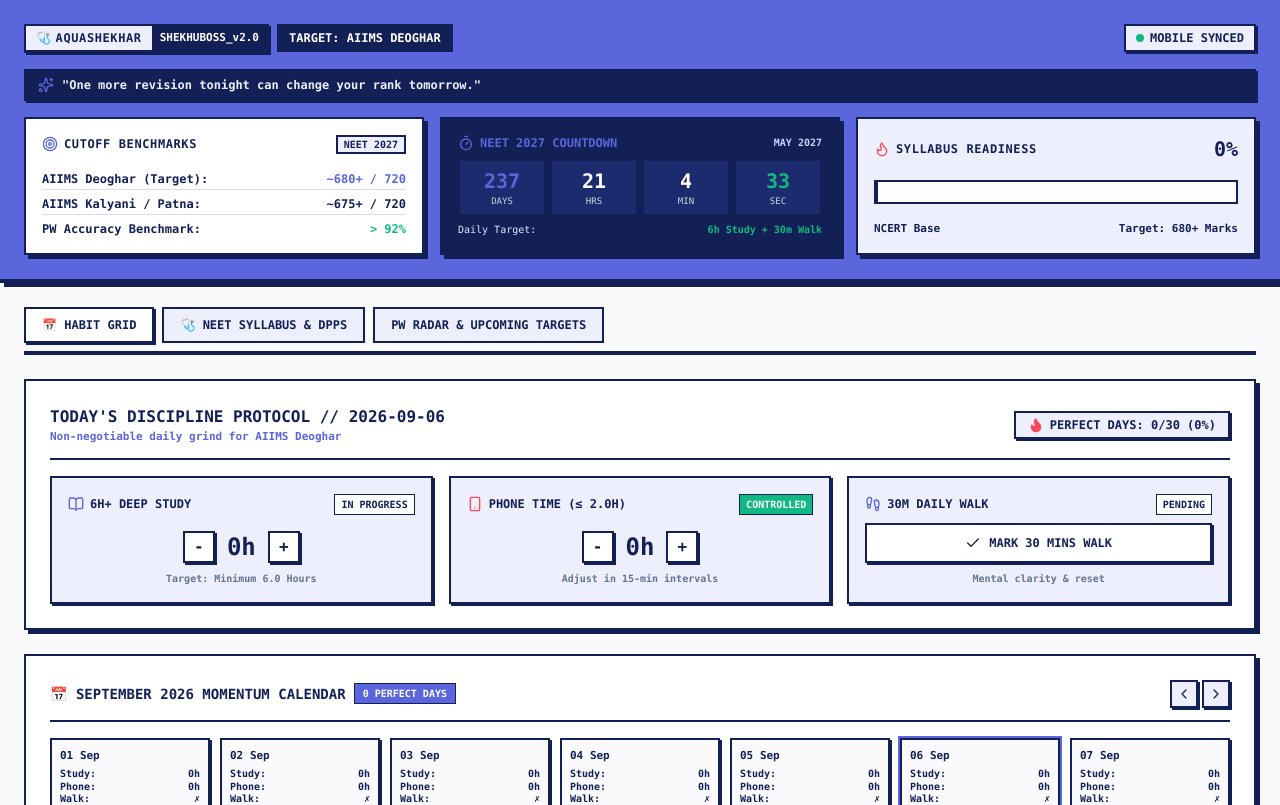
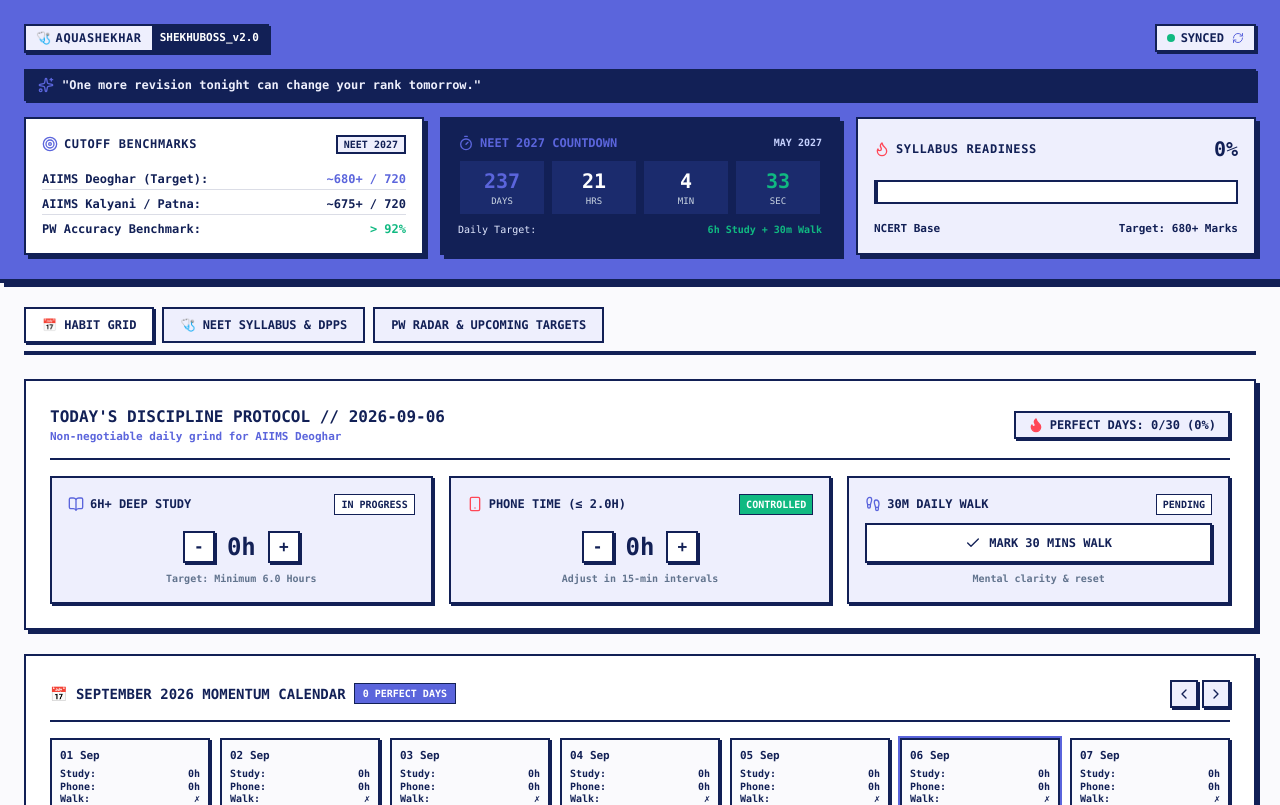
Before and after one commit to sumanvolt/neet-aiims-command-center, a Next.js app: page / in a window 1280 px wide. Shown: the top 805 px of the page. Built offline with nearby package versions, Linux system fonts and the light colour scheme.

Commit message:
feat: clean sync badge with embedded update button

```diff
--- a/components/GoalHeader.tsx
+++ b/components/GoalHeader.tsx
@@ -1,7 +1,7 @@
 "use client";
 
 import React, { useState, useEffect } from "react";
-import { Timer, Target, Flame, DownloadCloud, Sparkles } from "lucide-react";
+import { Timer, Target, Flame, DownloadCloud, Sparkles, RefreshCw } from "lucide-react";
 import { motion } from "framer-motion";
 
 interface GoalHeaderProps {
@@ -12,6 +12,7 @@ export default function GoalHeader({ overallProgress }: GoalHeaderProps) {
   const [timeLeft, setTimeLeft] = useState({ days: 0, hours: 0, minutes: 0, seconds: 0 });
   const [deferredPrompt, setDeferredPrompt] = useState<any>(null);
   const [showInstallBtn, setShowInstallBtn] = useState(false);
+  const [isUpdating, setIsUpdating] = useState(false);
 
   const neetExamDate = new Date("2027-05-02T14:00:00").getTime();
 
@@ -51,45 +52,70 @@ export default function GoalHeader({ overallProgress }: GoalHeaderProps) {
     }
   };
 
+  // Safe cache purge & reload without wiping localStorage progress
+  const handleForceUpdate = async () => {
+    setIsUpdating(true);
+    if ("caches" in window) {
+      const cacheNames = await caches.keys();
+      await Promise.all(cacheNames.map((c) => caches.delete(c)));
+    }
+    if ("serviceWorker" in navigator) {
+      const registrations = await navigator.serviceWorker.getRegistrations();
+      for (const reg of registrations) {
+        await reg.unregister();
+      }
+    }
+    window.location.reload();
+  };
+
   return (
     <header className="border-b-4 border-[#122056] bg-[#5b65dc] p-3 sm:p-6 shadow-[4px_4px_0px_0px_#122056]">
       <div className="max-w-7xl mx-auto flex flex-col gap-4">
-        <div className="flex flex-wrap items-center justify-between gap-2.5">
-          <div className="flex items-center gap-2 max-w-full">
-            <div className="flex items-center border-2 border-[#122056] bg-[#122056] shadow-[2px_2px_0px_0px_#122056] overflow-hidden whitespace-nowrap">
-              <span className="bg-[#eeeffd] text-[#122056] text-[10px] sm:text-xs font-black px-2.5 py-1 tracking-wider flex items-center gap-1">
-                <span>🩺</span> AQUASHEKHAR
-              </span>
-              <span className="text-white text-[9px] sm:text-[11px] font-mono font-bold px-2 py-1">
-                SHEKHUBOSS_v2.0
-              </span>
-            </div>
-            <span className="hidden sm:inline-block bg-[#122056] text-white font-black text-xs px-2.5 py-1 border-2 border-[#122056]">
-              TARGET: AIIMS DEOGHAR
+
+        {/* Navigation & Header Controls */}
+        <div className="flex items-center justify-between gap-2">
+          {/* Brand Tag */}
+          <div className="flex items-center border-2 border-[#122056] bg-[#122056] shadow-[2px_2px_0px_0px_#122056] overflow-hidden whitespace-nowrap">
+            <span className="bg-[#eeeffd] text-[#122056] text-[10px] sm:text-xs font-black px-2 sm:px-2.5 py-1 tracking-wider flex items-center gap-1">
+              <span>🩺</span> AQUASHEKHAR
+            </span>
+            <span className="text-white text-[9px] sm:text-[11px] font-mono font-bold px-2 py-1">
+              SHEKHUBOSS_v2.0
             </span>
           </div>
 
           <div className="flex items-center gap-2">
+            {/* Install Button (Appears only if not yet installed) */}
             {showInstallBtn && (
               <button
                 onClick={handleInstallClick}
-                className="bg-[#eeeffd] hover:bg-white text-[#122056] text-[10px] sm:text-xs font-black px-2.5 py-1 border-2 border-[#122056] shadow-[2px_2px_0px_0px_#122056] flex items-center gap-1 animate-pulse"
+                className="bg-[#ffe600] text-[#122056] text-[10px] sm:text-xs font-black px-2 py-1 border-2 border-[#122056] shadow-[2px_2px_0px_0px_#122056] flex items-center gap-1 animate-pulse"
               >
-                <DownloadCloud className="w-3.5 h-3.5" /> INSTALL APP
+                <DownloadCloud className="w-3 h-3" /> INSTALL
               </button>
             )}
-            <div className="bg-[#eeeffd] px-2.5 py-1 border-2 border-[#122056] font-bold text-[10px] sm:text-xs shadow-[2px_2px_0px_0px_#122056] flex items-center gap-1.5 whitespace-nowrap">
-              <span className="w-2 h-2 rounded-full bg-[#10b981]"></span>
-              MOBILE SYNCED
-            </div>
+
+            {/* Clean Tap-to-Update & Synced Indicator */}
+            <button
+              onClick={handleForceUpdate}
+              disabled={isUpdating}
+              title="Tap to sync latest updates"
+              className="bg-[#eeeffd] hover:bg-white active:translate-x-0.5 active:translate-y-0.5 px-2.5 py-1 border-2 border-[#122056] font-black text-[10px] sm:text-xs shadow-[2px_2px_0px_0px_#122056] flex items-center gap-1.5 whitespace-nowrap select-none transition-all"
+            >
+              <span className="w-2 h-2 rounded-full bg-[#10b981] shrink-0"></span>
+              <span className="text-[#122056]">SYNCED</span>
+              <RefreshCw className={`w-3 h-3 text-[#5b65dc] ml-0.5 ${isUpdating ? "animate-spin" : ""}`} />
+            </button>
           </div>
         </div>
 
+        {/* Motivational Banner */}
         <div className="bg-[#122056] text-[#eeeffd] border-2 border-[#122056] px-3 py-1.5 shadow-[2px_2px_0px_0px_#122056] flex items-center gap-2 text-xs font-bold">
           <Sparkles className="w-4 h-4 text-[#5b65dc] shrink-0" />
           <span>&quot;One more revision tonight can change your rank tomorrow.&quot;</span>
         </div>
 
+        {/* Status Dashboard Grid */}
         <div className="grid grid-cols-1 md:grid-cols-3 gap-3 sm:gap-4">
           <div className="bg-white border-2 border-[#122056] p-3 sm:p-4 shadow-[4px_4px_0px_0px_#122056] flex flex-col justify-between">
             <div className="flex items-center justify-between mb-1">
```
